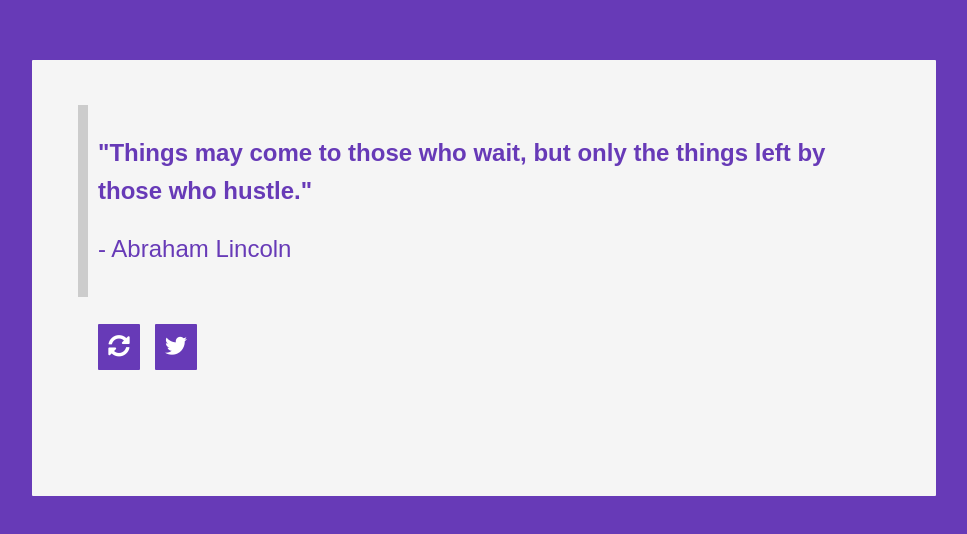
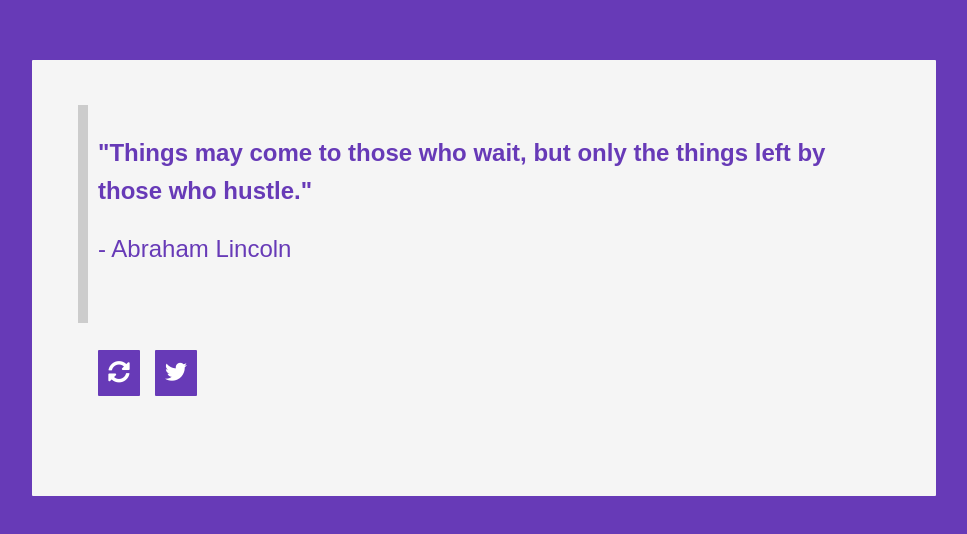
Before and after one commit to saracarlile/quote-machine, a React (Create React App) app: page / in a window 1280 px wide. Shown: the part 122-656 px from the top of the page, without its empty margins (156-1123 px from the left). Built offline with nearby package versions, Linux system fonts and the light colour scheme.

Commit message:
changes to styles for #test box

```diff
--- a/src/App.css
+++ b/src/App.css
@@ -30,7 +30,7 @@ body {
   border-radius: 1px;
   padding: 1em 2em;
   width: 40%;
-  height: 38%;
+  height: 45%;
   min-width: 320px;
   grid-template-rows: repeat(2, 1fr);
   display: grid;
@@ -47,6 +47,7 @@ https://css-tricks.com/snippets/css/simple-and-nice-blockquote-styling/
   border-left: 10px solid #ccc;
   margin: 1.5em 10px;
   padding: 0.5em 10px;
+  height: 200px;
 }
 
 .flex-wrap {
```
